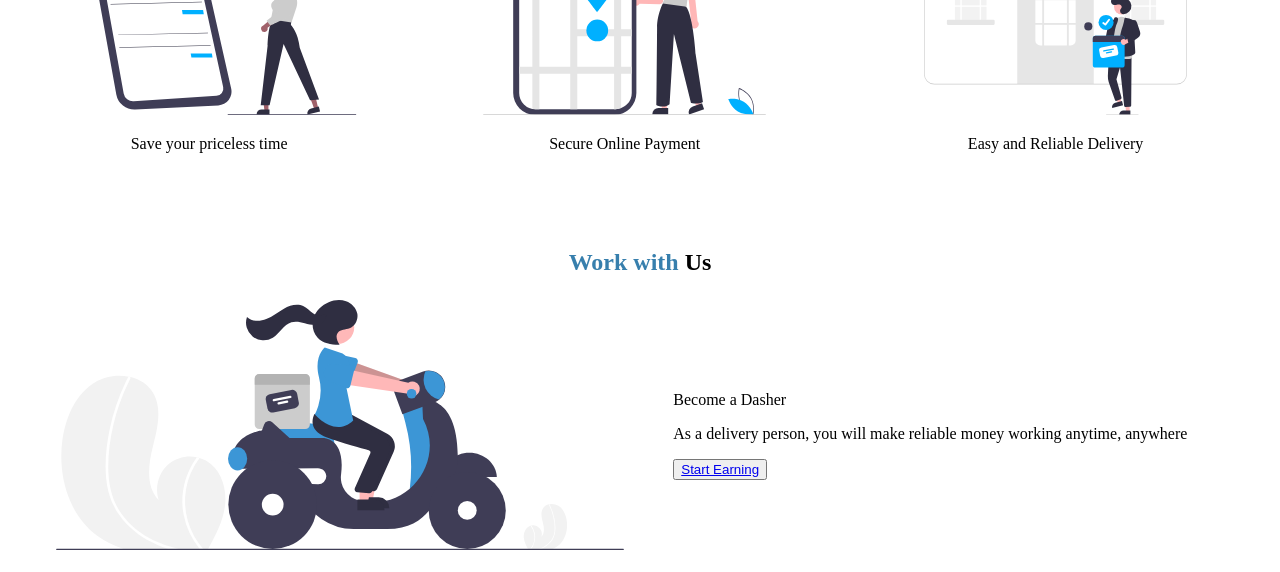
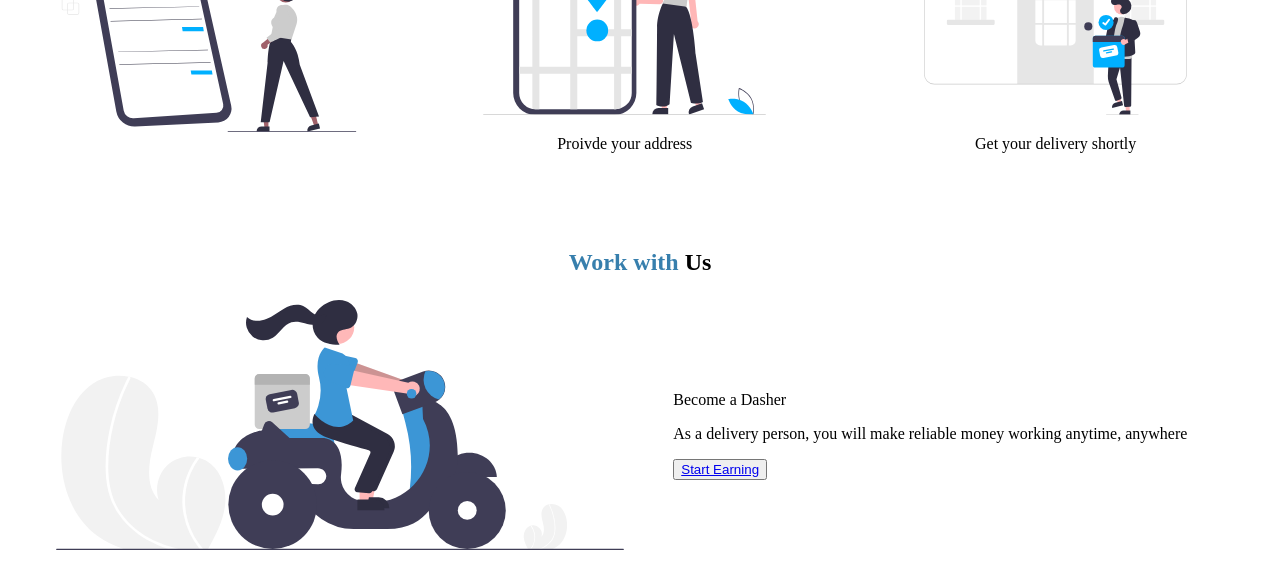
Before and after one commit to WEB-DDPE-Group-1/IP-phase-Final-1, a plain HTML site: page Phase One Group One/Phase 1/index.html in a window 1280 px wide. Shown: the part 1120-1692 px from the top of the page. Drawn offline with Linux system fonts and the light colour scheme.

Commit message:
index.htm

```diff
--- a/Phase One Group One/Phase 1/index.html
+++ b/Phase One Group One/Phase 1/index.html
@@ -88,17 +88,17 @@
 
             <td>
                 <img src="./resources/images/browsegirl.svg" alt="picture of a phone" width="100%" height="250px">
-                <p align = "center">Save your priceless time</p>
+                <p align = "center"Browse for the food you want</p>
             </td>
 
             <td>
                 <img src="./resources/images/locate.svg" alt="picture showing location" width="100%" height="250px">
-                <p align = "center">Secure Online Payment</p>
+                <p align = "center">Proivde your address</p>
             </td>
 
             <td>
                 <img src="./resources/images/package.svg" alt="delivery person" width="100%" height="250px">
-                <p align = "center">Easy and Reliable Delivery</p>
+                <p align = "center">Get your delivery shortly</p>
             </td>
 
         </tr>
```
